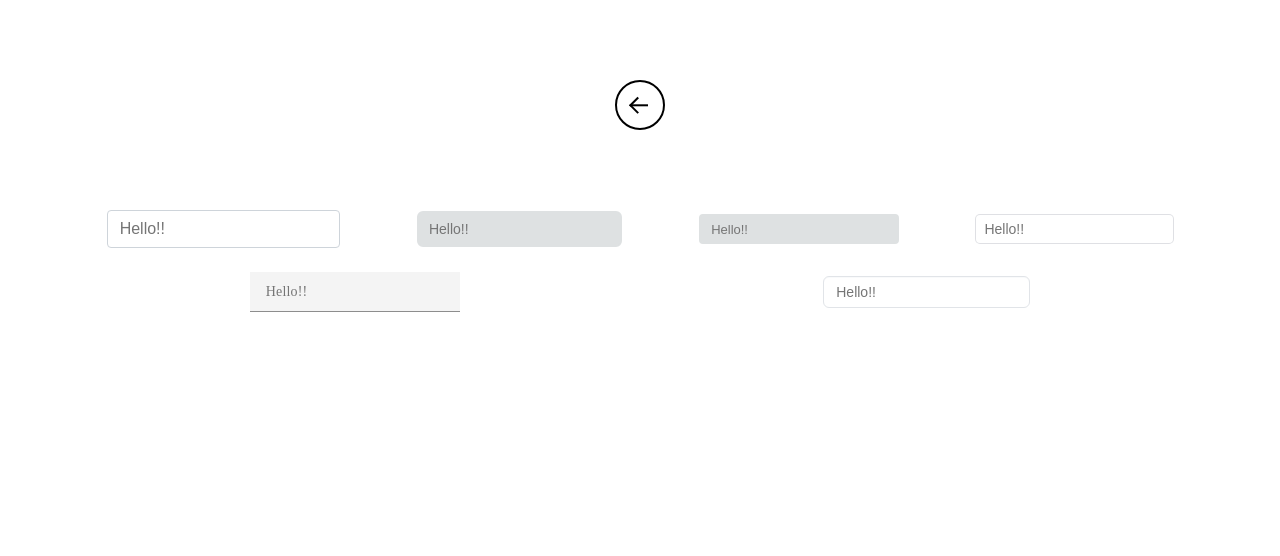
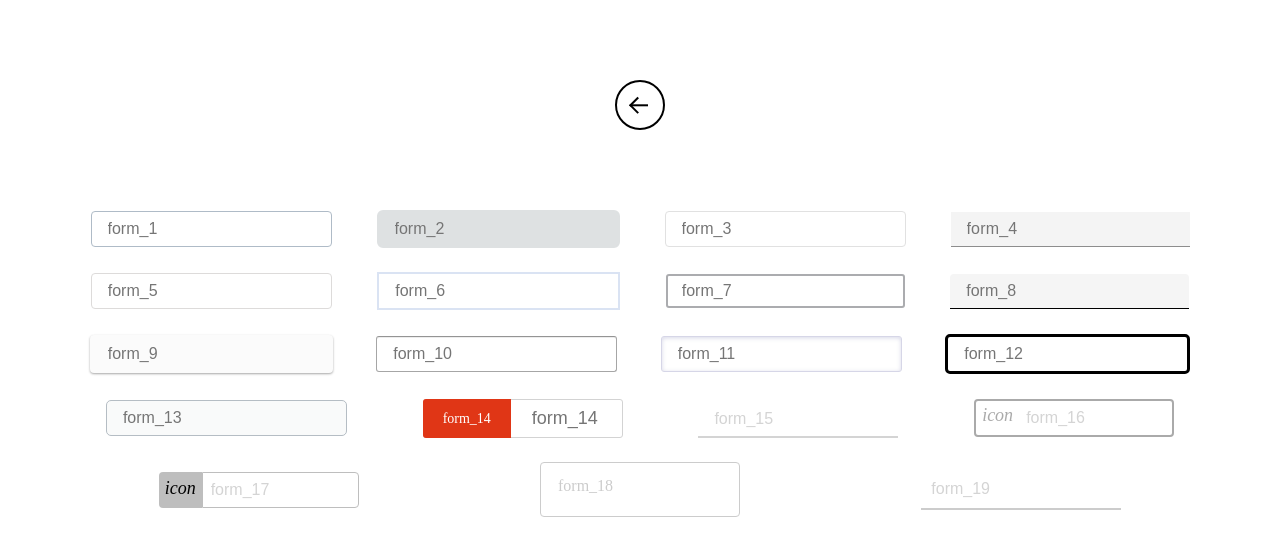
Before and after one commit to lewKcoder/front-template, a Next.js app: page /elements/inputs-text in a window 1280 px wide. Shown: the top 556 px of the page. Built offline with nearby package versions, Linux system fonts and the light colour scheme.

Commit message:
Added new pattern

```diff
--- a/src/layouts/inputs-text/inputs-text.tsx
+++ b/src/layouts/inputs-text/inputs-text.tsx
@@ -7,12 +7,49 @@ export const InputsText: FunctionComponent = () => {
   return (
     <ElementLayout>
       <div className={styles.container}>
-        <input type="text" className={styles.form_1} placeholder="Hello!!" />
-        <input type="text" className={styles.form_2} placeholder="Hello!!" />
-        <input type="text" className={styles.form_3} placeholder="Hello!!" />
-        <input type="text" className={styles.form_4} placeholder="Hello!!" />
-        <input type="text" className={styles.form_5} placeholder="Hello!!" />
-        <input type="text" className={styles.form_6} placeholder="Hello!!" />
+        <input type="text" className={styles.form_1} placeholder="form_1" />
+        <input type="text" className={styles.form_2} placeholder="form_2" />
+        <input type="text" className={styles.form_3} placeholder="form_3" />
+        <input type="text" className={styles.form_4} placeholder="form_4" />
+        <input type="text" className={styles.form_5} placeholder="form_5" />
+        <input type="text" className={styles.form_6} placeholder="form_6" />
+        <input type="text" className={styles.form_7} placeholder="form_7" />
+        <input type="text" className={styles.form_8} placeholder="form_8" />
+        <input type="text" className={styles.form_9} placeholder="form_9" />
+        <input type="text" className={styles.form_10} placeholder="form_10" />
+        <input type="text" className={styles.form_11} placeholder="form_11" />
+        <input type="text" className={styles.form_12} placeholder="form_12" />
+        <input type="text" className={styles.form_13} placeholder="form_13" />
+        <div className={styles.form_14}>
+          <input type="text" id="Form14" placeholder="form_14" className={styles.input} />
+          <label htmlFor="Form14" className={styles.label}>
+            form_14
+          </label>
+        </div>
+        <div className={styles.form_15}>
+          <input type="text" id="Form15" placeholder="form_15" className={styles.input} />
+          <label htmlFor="Form15" className={styles.label}>
+            form_15
+          </label>
+        </div>
+        <div className={styles.form_16}>
+          <input type="text" placeholder="form_16" className={styles.input} />
+          <i className={styles.icon} aria-hidden="true"></i>
+        </div>
+        <div className={styles.form_17}>
+          <i className={styles.icon} aria-hidden="true"></i>
+          <input type="text" placeholder="form_17" className={styles.input} />
+        </div>
+        <div className={styles.form_18}>
+          <input type="text" id="Form18" className={styles.input} />
+          <label htmlFor="Form18" className={styles.label}>
+            form_18
+          </label>
+        </div>
+        <div className={styles.form_19}>
+          <input type="text" placeholder="form_19" className={styles.input} />
+          <span className={styles.underline} />
+        </div>
       </div>
     </ElementLayout>
   );
--- a/src/layouts/inputs-text/styles.module.scss
+++ b/src/layouts/inputs-text/styles.module.scss
@@ -9,89 +9,51 @@
 
 .form {
   &_1 {
-    padding: 6px 12px;
+    padding: 8px 16px;
     font-size: 16px;
-    font-weight: 400;
-    line-height: 1.5;
     color: #212529;
-    background-color: #fff;
     background-clip: padding-box;
-    border: 1px solid #ced4da;
-    appearance: none;
+    border: 1px solid #afbbc7;
     border-radius: 4px;
-    transition: border-color 0.15s ease-in-out, box-shadow 0.15s ease-in-out;
+    transition: 0.15s;
+    transition-timing-function: ease-in-out;
 
     &:focus {
-      color: #212529;
-      background-color: #fff;
-      border-color: #86b7fe;
+      border-color: #4b93ff;
       outline: 0;
       box-shadow: 0 0 0 0.25rem rgb(13 110 253 / 25%);
     }
   }
+
   &_2 {
-    font-size: 14px;
+    font-size: 16px;
     border-radius: 6px;
-    line-height: 1.5;
-    padding: 5px 10px;
-    transition: box-shadow 100ms ease-in, border 100ms ease-in, background-color 100ms ease-in;
+    padding: 8px 16px;
     border: 2px solid #dee1e2;
-    color: rgb(14, 14, 16);
+    color: #0e0e10;
     background: #dee1e2;
-    display: block;
-    height: 36px;
 
     &:hover {
       border-color: #ccc;
     }
 
     &:focus {
-      border-color: #9147ff;
-      background: #fff;
+      outline-color: #c300ff;
     }
   }
+
   &_3 {
-    font-size: 13px;
+    border: 1px solid #e1e1e1;
+    outline: 0;
+    color: #3c4257;
     border-radius: 4px;
-    line-height: 1.5;
-    padding: 5px 10px;
-    transition: box-shadow 100ms ease-in, border 100ms ease-in, background-color 100ms ease-in;
-    border: 2px solid #dee1e2;
-    color: rgb(14, 14, 16);
-    background: #dee1e2;
-    display: block;
-    height: 30px;
+    font-size: 16px;
+    padding: 8px 16px;
+    transition: 0.24s;
+    transition-duration: 0.24s;
+    transition-timing-function: ease;
+    transition-delay: 0s;
 
-    &:hover {
-      border-color: #ccc;
-    }
-
-    &:focus {
-      border-color: #9147ff;
-      background: #fff;
-    }
-  }
-  &_4 {
-    border: 0;
-    outline: 0;
-    color: rgb(60, 66, 87);
-    background-color: rgb(255, 255, 255);
-    box-shadow: rgb(0 0 0 / 0%) 0px 0px 0px 0px, rgb(0 0 0 / 0%) 0px 0px 0px 0px,
-      rgb(0 0 0 / 0%) 0px 0px 0px 0px, rgb(60 66 87 / 16%) 0px 0px 0px 1px,
-      rgb(0 0 0 / 0%) 0px 0px 0px 0px, rgb(0 0 0 / 0%) 0px 0px 0px 0px,
-      rgb(0 0 0 / 0%) 0px 0px 0px 0px;
-    border-radius: 4px;
-    font-size: 14px;
-    line-height: 20px;
-    font-weight: 400;
-    padding: 4px 8px;
-    min-height: 28px;
-    vertical-align: middle;
-    transition: background-color 0.24s, box-shadow 0.24s;
-    transition-property: background-color, box-shadow;
-    transition-duration: 0.24s, 0.24s;
-    transition-timing-function: ease, ease;
-    transition-delay: 0s, 0s;
     &:focus {
       box-shadow: rgb(0 0 0 / 0%) 0px 0px 0px 0px, rgb(58 151 212 / 36%) 0px 0px 0px 4px,
         rgb(0 0 0 / 0%) 0px 0px 0px 0px, rgb(60 66 87 / 16%) 0px 0px 0px 1px,
@@ -99,22 +61,16 @@
         rgb(0 0 0 / 0%) 0px 0px 0px 0px;
     }
   }
-  &_5 {
-    box-sizing: border-box;
-    font-family: inherit;
-    font-size: 14px;
-    vertical-align: baseline;
-    font-weight: 400;
-    line-height: 1.29;
+
+  &_4 {
+    font-size: 16px;
     letter-spacing: 0.16px;
-    border-radius: 0;
     outline: 2px solid transparent;
     outline-offset: -2px;
-    height: 40px;
     border: none;
     border-bottom: 1px solid #8d8d8d;
     background-color: #f4f4f4;
-    padding: 0 16px;
+    padding: 8px 16px;
     color: #161616;
     transition: background-color 70ms cubic-bezier(0.2, 0, 0.38, 0.9),
       outline 70ms cubic-bezier(0.2, 0, 0.38, 0.9);
@@ -124,24 +80,452 @@
       outline-offset: -2px;
     }
   }
-  &_6 {
-    padding: 5px 12px;
-    font-size: 14px;
-    line-height: 20px;
-    color: #24292e;
-    vertical-align: middle;
-    background-color: #ffffff;
-    background-repeat: no-repeat;
-    background-position: right 8px center;
-    border: 1px solid #e1e4e8;
-    border-radius: 6px;
-    outline: none;
-    box-shadow: rgba(225, 228, 232, 0.2) 0px 1px 0px 0px inset;
+
+  &_5 {
+    font-size: 16px;
+    padding: 8px 16px;
+    border: 1px solid #dddbda;
+    border-radius: 4px;
+    color: #2e2e2e;
+    transition: 0.1s;
 
     &:focus {
-      border-color: #0366d6;
       outline: none;
-      box-shadow: rgba(3, 102, 214, 0.3) 0px 0px 0px 3px;
+      border-color: #1b96ff;
+      box-shadow: 0px 0px 3px 0px #0176d5;
     }
   }
+
+  &_6 {
+    padding: 8px 16px;
+    text-align: left;
+    transition: 0.2s;
+    transition-timing-function: ease-in-out;
+    background-color: #ffffff;
+    border-width: 2px;
+    border-style: solid;
+    border-color: #dae3f3;
+    border-radius: 0px;
+    color: #272c34;
+    cursor: text;
+    font-size: 16px;
+
+    &:hover {
+      box-shadow: 0px 2px 4px rgb(39 44 52 / 20%);
+    }
+
+    &:focus {
+      transition-property: border-color, box-shadow, background;
+      border-color: #39414d;
+      outline: 0px;
+      box-shadow: 0 0 0 3px #c5d2e7;
+    }
+  }
+
+  &_7 {
+    box-shadow: inset #abacaf 0 0 0 2px;
+    border: 0;
+    border-radius: 3px;
+    padding: 8px 16px;
+    color: #2c2c2c;
+    font-size: 16px;
+    transition: 0.2s;
+    transition-timing-function: ease;
+
+    &:hover {
+      box-shadow: 0 0 0 0 #fff inset, #e9a21d 0 0 0 2px;
+    }
+
+    &:focus {
+      background: #fff;
+      outline: 0;
+      box-shadow: 0 0 0 0 #fff inset, #e9a21d 0 0 0 3px;
+    }
+  }
+
+  &_8 {
+    color: #000;
+    border-bottom-color: #000;
+    font-size: 16px;
+    padding: 8px 16px;
+    transition: 0.1s;
+    border: none;
+    border-bottom: 1px solid;
+    border-radius: 4px 4px 0 0;
+    background: #f5f5f5;
+
+    &:hover {
+      border-bottom-color: rgba(0, 0, 0, 0.87);
+      background: #ececec;
+    }
+
+    &:focus {
+      outline: none;
+      border-color: #6200ee;
+    }
+  }
+
+  &_9 {
+    color: #24232a;
+    font-size: 16px;
+    border-radius: 4px;
+    padding: 8px 16px;
+    border: 2px solid transparent;
+    box-shadow: rgb(0 0 0 / 12%) 0px 1px 3px, rgb(0 0 0 / 24%) 0px 1px 2px;
+    background: #fbfbfb;
+    transition: all 0.1s ease 0s;
+
+    &:focus {
+      outline: 2px solid #7c8aff;
+    }
+  }
+
+  &_10 {
+    padding: 8px 16px;
+    border: 1px solid #a6a6a6;
+    border-top-color: #949494;
+    border-radius: 3px;
+    box-shadow: 0 1px 0 rgb(255 255 255 / 50%), 0 1px 0 rgb(0 0 0 / 7%) inset;
+    outline: 0;
+    color: #111;
+    font-size: 16px;
+
+    &:focus {
+      border-color: #e77600;
+      box-shadow: 0 0 3px 2px rgb(228 121 17 / 50%);
+    }
+  }
+
+  &_11 {
+    cursor: text;
+    font-size: 16px;
+    padding: 8px 16px;
+    border: 1px solid #d6d6e7;
+    border-radius: 3px;
+    color: #23263b;
+    box-shadow: inset 0 1px 4px 0 rgb(119 122 175 / 30%);
+    overflow: hidden;
+    transition: 0.1s;
+    transition-timing-function: ease-in-out;
+
+    &:focus {
+      outline: none;
+      border-color: #3c4fe0;
+      box-shadow: 0 1px 0 0 rgb(35 38 59 / 5%);
+    }
+  }
+
+  &_12 {
+    border: 3px solid #000;
+    border-radius: 5px;
+    color: #282828;
+    user-select: auto;
+    font-size: 16px;
+    padding: 8px 16px;
+
+    &:focus {
+      border: 3px solid #5551ff;
+    }
+  }
+
+  &_13 {
+    border-radius: 5px;
+    background: #f9fafa;
+    border: 1px solid #b5bdc4;
+    font-size: 16px;
+    padding: 8px 16px;
+    color: #08090a;
+    box-shadow: none;
+
+    &:focus {
+      outline: none;
+      background-color: #fff;
+      border-color: #3b49df;
+      box-shadow: 1px 1px 0 #3b49df;
+    }
+  }
+
+  &_14 {
+    position: relative;
+    width: 200px;
+    font-size: 16px;
+
+    .input {
+      width: 100%;
+      outline: none;
+      border: 1px solid #d3d3d3;
+      border-radius: 3px;
+      padding: 8px 16px 8px 108px;
+      transition: 0.1s;
+      transition-timing-function: ease-out;
+    }
+
+    .input + .label {
+      position: absolute;
+      top: 0;
+      left: 0;
+      height: 39px;
+      font-size: 14px;
+      line-height: 39px;
+      color: #fff;
+      border-radius: 3px 0 0 3px;
+      padding: 0 20px;
+      background: #e03616;
+      transition: 0.3s;
+      transition-timing-function: ease-in;
+      transition-delay: 0.2s;
+    }
+
+    .input:focus + .label {
+      transform: translateY(-120%);
+      border-radius: 3px;
+      transition: 0.1s;
+      transition-timing-function: ease-out;
+    }
+
+    .input:focus {
+      padding: 8px 16px;
+      transition: 0.3s;
+      transition-timing-function: ease-out;
+      transition-delay: 0.2s;
+    }
+  }
+
+  &_15 {
+    position: relative;
+    width: 200px;
+    height: 40px;
+
+    .input {
+      width: 100%;
+      padding: 8px 16px;
+      background-color: transparent;
+      position: absolute;
+      bottom: 0px;
+      outline: none;
+      border-style: solid;
+      border-color: #d4d4d4;
+      border-width: 0px 0px 2px 0px;
+      font-size: 16px;
+      transition: 0.45s;
+
+      &::placeholder {
+        color: #d4d4d4;
+        font-size: 16px;
+      }
+    }
+
+    > .input:focus {
+      border-color: #4441ff;
+    }
+
+    .label {
+      opacity: 0;
+      pointer-events: none;
+      z-index: 1;
+      color: #c0c0c0;
+      position: absolute;
+      padding-left: 8px;
+      bottom: 3px;
+      font-size: 16px;
+      transition-duration: 0.45s;
+      transition-timing-function: cubic-bezier(0.68, -0.55, 0.27, 1.55);
+    }
+
+    > .input:focus ~ .label {
+      opacity: 1;
+      z-index: 1;
+      bottom: 80%;
+      font-size: 12px;
+      color: #4441ff;
+    }
+  }
+
+  &_16 {
+    position: relative;
+    width: 200px;
+
+    .input {
+      border: 2px solid #aaa;
+      border-radius: 4px;
+      outline: none;
+      padding: 8px;
+      transition: 0.3s;
+      padding-left: 50px;
+      width: 100%;
+      font-size: 16px;
+
+      &:focus {
+        border-color: #1e90ff;
+        box-shadow: 0 0 8px 0 #1e90ff;
+      }
+
+      &:focus + i {
+        color: #1e90ff;
+      }
+
+      &::placeholder {
+        color: #d4d4d4;
+      }
+    }
+
+    .icon {
+      position: absolute;
+      left: 0;
+      padding: 6px 8px;
+      color: #aaa;
+      transition: 0.3s;
+
+      // フォームの内容に沿ったアイコンをFont Awesomeで表示
+      &:before {
+        content: 'icon';
+      }
+    }
+  }
+
+  &_17 {
+    width: 200px;
+    display: grid;
+    grid-template-columns: auto 1fr;
+
+    .input {
+      font-size: 16px;
+      border-top-left-radius: 0;
+      border-bottom-left-radius: 0;
+      border-top-right-radius: 4px;
+      border-bottom-right-radius: 4px;
+      padding: 8px 16px 8px 8px;
+      border: 1px solid #bebebe;
+      outline: none;
+      width: 100%;
+
+      &::placeholder {
+        color: #d4d4d4;
+      }
+
+      &:focus {
+        border-color: #97cfff;
+        box-shadow: 0px 0px 2px #1e90ff;
+      }
+    }
+
+    .icon {
+      background-color: #bebebe;
+      border-top-left-radius: 4px;
+      border-bottom-left-radius: 4px;
+      padding: 6px;
+
+      // フォームの内容に沿ったアイコンをFont Awesomeで表示
+      &:before {
+        content: 'icon';
+      }
+    }
+  }
+
+  &_18 {
+    position: relative;
+    width: 200px;
+    height: 55px;
+
+    .input {
+      font-size: 16px;
+      outline: none;
+      border: 1px solid #ccc;
+      border-radius: 4px;
+      padding: 16px;
+      width: 100%;
+      height: 100%;
+      position: absolute;
+      transition: 0.1s;
+
+      &:hover + .label {
+        color: #f24444;
+        transition: 0.1s;
+      }
+
+      &:focus + .label {
+        color: #f24444;
+        top: -16px;
+      }
+    }
+
+    .label {
+      font-size: 16px;
+      background-color: #fff;
+      color: #ccc;
+      padding: 4px 8px;
+      position: absolute;
+      top: 11px;
+      left: 10px;
+      transition: all 0.1s;
+      cursor: text;
+    }
+  }
+
+  &_19 {
+    position: relative;
+    display: inline-block;
+
+    .input {
+      border: none;
+      outline: none;
+      padding: 10px;
+      font-size: 16px;
+      background-color: transparent;
+      border-bottom: 2px solid #ccc;
+      width: 200px;
+
+      &::placeholder {
+        color: #d4d4d4;
+      }
+    }
+
+    .underline {
+      position: absolute;
+      bottom: 0;
+      left: 50%;
+      width: 0;
+      height: 2px;
+      background-color: #259ceb;
+      transition: 0.3s;
+    }
+
+    .input:focus + .underline {
+      width: 100%;
+      left: 0;
+    }
+  }
+
+  // &_ {
+  // }
+
+  // &_ {
+  // }
+
+  // &_ {
+  // }
+
+  // &_ {
+  // }
+
+  // &_ {
+  // }
+
+  // &_ {
+  // }
+
+  // &_ {
+  // }
+
+  // &_ {
+  // }
+
+  // &_ {
+  // }
+
+  // &_ {
+  // }
+
+  // &_ {
+  // }
 }
```
